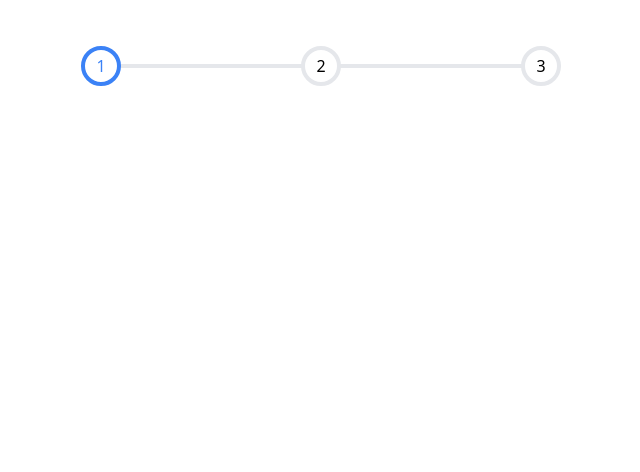
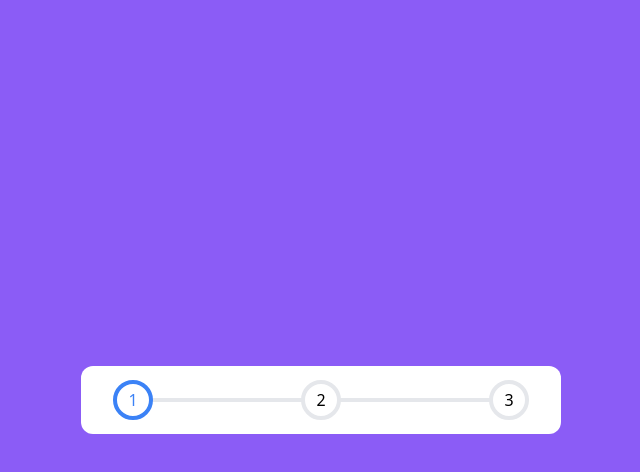
Before and after one commit to doputer/auto-adder, a React (Vite) app: page / in a window 1280 px wide. Shown: the top 472 px of the page, without its empty margins (319-959 px from the left). Built offline with nearby package versions, Linux system fonts and the light colour scheme.

Commit message:
feat: Layout 추가

```diff
--- a/src/App.jsx
+++ b/src/App.jsx
@@ -2,11 +2,11 @@ import Progress from '@/components/Progress';
 
 function App() {
   return (
-    <>
-      <div className="m-0 mx-auto mt-16 w-[480px]">
+    <div className="flex h-screen w-screen items-center justify-center bg-violet-500">
+      <div className="w-full max-w-[480px] rounded-xl bg-white p-8">
         <Progress />
       </div>
-    </>
+    </div>
   );
 }
 
```
